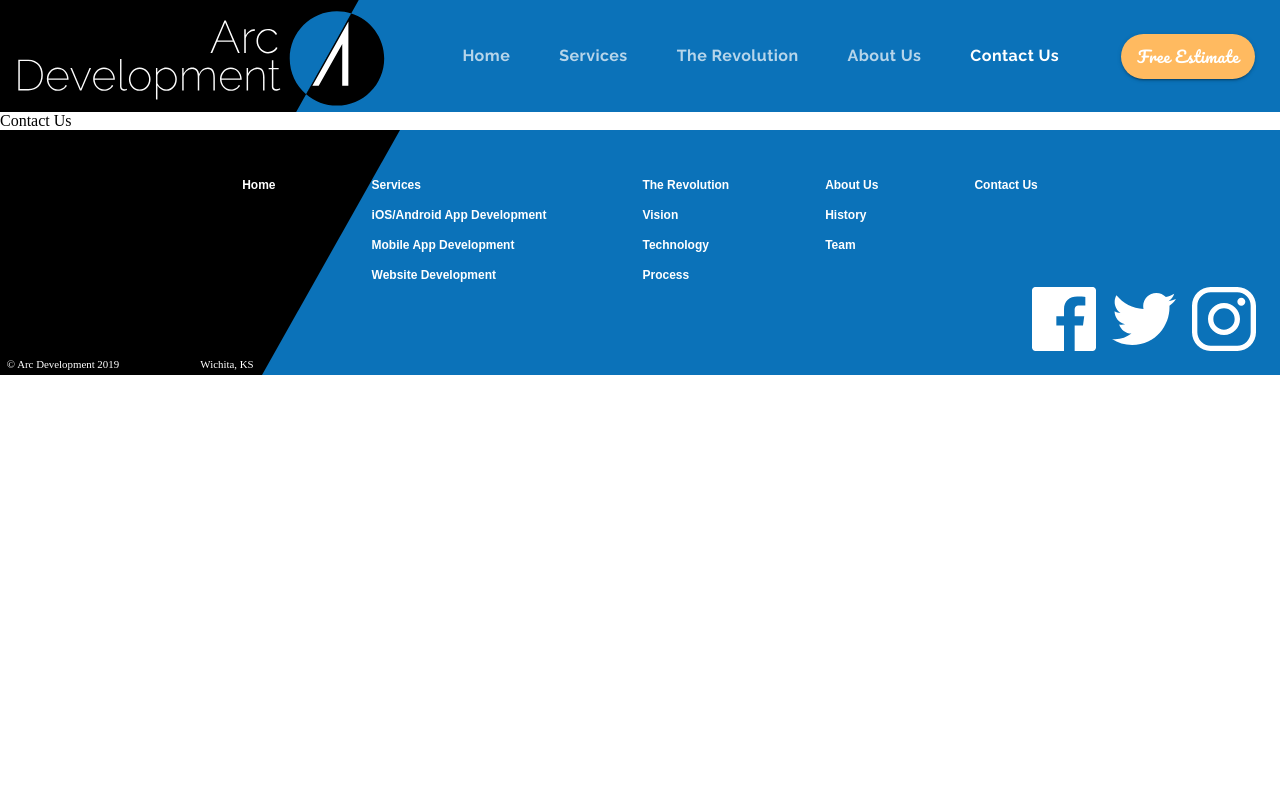
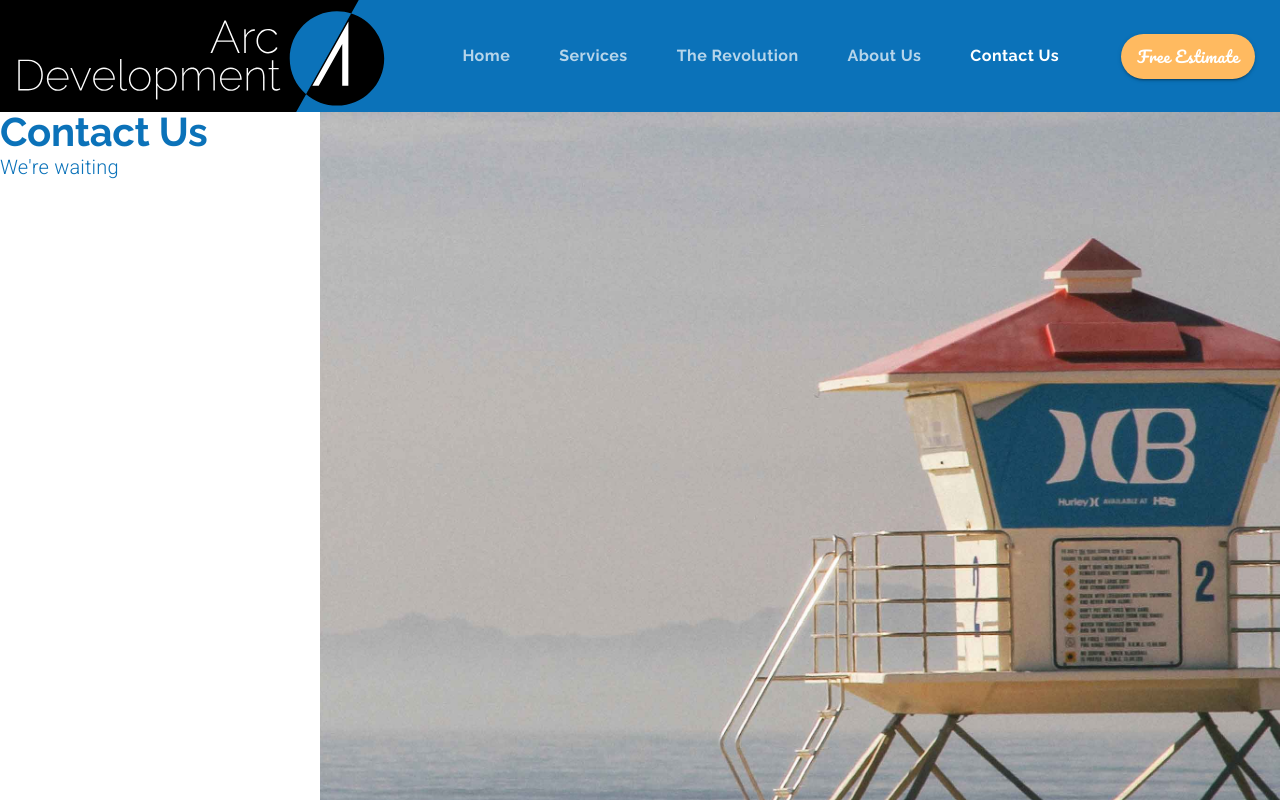
Before and after one commit to jeromeski/aceevolution, a React (Create React App) app: page /contact in a window 1280 px wide. Shown: the top 800 px of the page. Built offline with nearby package versions, Linux system fonts and the light colour scheme.

Commit message:
Contact Us - setup

```diff
--- a/src/components/App.js
+++ b/src/components/App.js
@@ -11,6 +11,7 @@
 import Websites from './Websites';
 import Revolution from './Revolution';
 import About from './About';
+import Contact from './Contact';
 
 function App() {
   const [selectedIndex, setSelectedIndex] = useState(0);
@@ -97,7 +98,13 @@
           <Route
             exact
             path='/contact'
-            component={() => <div>Contact Us</div>}
+            render={props => (
+              <Contact
+                {...props}
+                setValue={setValue}
+                setSelectedIndex={setSelectedIndex}
+              />
+            )}
           />
           <Route exact path='estimate' component={() => <div>Estimate</div>} />
         </Switch>
--- /dev/null
+++ b/src/components/Contact.js
@@ -0,0 +1,39 @@
+import React from 'react';
+import {Link} from 'react-router-dom';
+import { makeStyles, useTheme } from '@material-ui/core/styles';
+import {
+  Grid,
+  IconButton,
+  Typography,
+  useMediaQuery,
+  TextField
+} from '@material-ui/core';
+import background from '../assets/background.jpg'
+
+const useStyles = makeStyles(theme => ({
+  background: {
+    backgroundImage: `url(${background})`,
+    backgroundPosition: 'center',
+    backgroundSize: ' cover',
+    backgroundRepeat: 'no-repeat',
+    height: '60em',
+  }
+}))
+
+const Contact = () => {
+  const classes = useStyles();
+  const theme = useTheme();
+
+  return (
+    <Grid container direction='row'>
+     <Grid item container direction='column' lg={3}>
+       <Typography variant='h2' style={{lineHeight: 1}}> Contact Us</Typography>
+       <Typography variant='body1' style={{ color: theme.palette.common.blue}}> We're waiting</Typography>
+     </Grid>
+     <Grid item container className={classes.background} lg={9}></Grid>
+
+    </Grid>
+  );
+};
+
+export default Contact;
```
